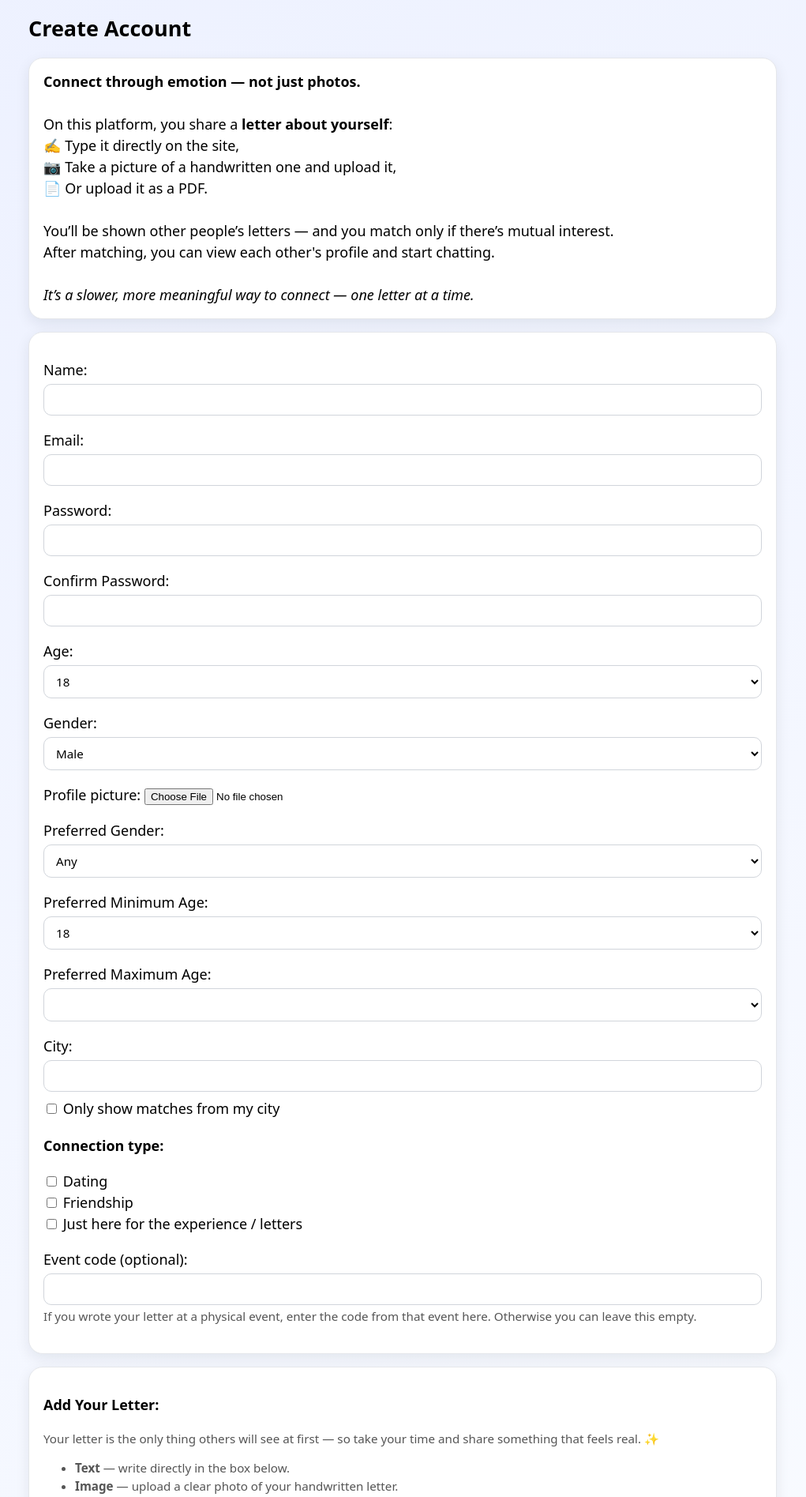
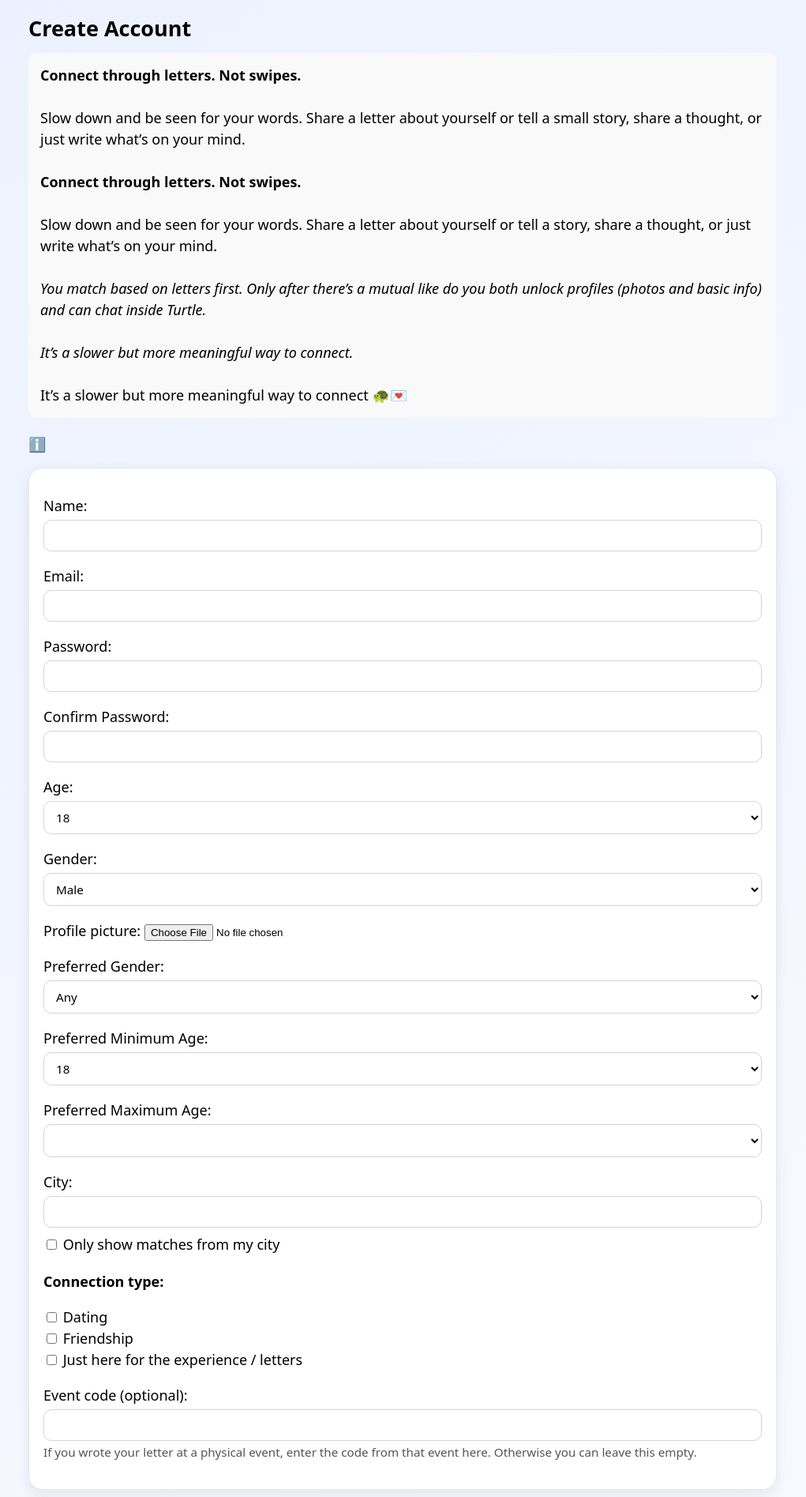
Before and after one commit to thisisalik/my-django-website, a Django app: page /register/ in a window 1280 px wide. Shown: the top 1895 px of the page at 79% size, without its empty margins (130-1151 px from the left). Run offline with Django 5.2, Linux system fonts and the light colour scheme; data that the repository does not hold is empty; some libraries are stand-ins or nearby versions.

Commit message:
changing design

```diff
--- a/core/templates/register.html
+++ b/core/templates/register.html
@@ -59,16 +59,11 @@ form textarea {
 {# We intentionally DO NOT render Django messages here to avoid old green success banners #}
 {# (No messages loop) #}
 
-<div class="t-card">
-  <strong>Connect through emotion — not just photos.</strong><br><br>
-  On this platform, you share a <strong>letter about yourself</strong>:<br>
-  ✍️ Type it directly on the site,<br>
-  📷 Take a picture of a handwritten one and upload it,<br>
-  📄 Or upload it as a PDF.<br><br>
-  You’ll be shown other people’s letters — and you match only if there’s mutual interest.<br>
-  After matching, you can view each other's profile and start chatting.<br><br>
-  <em>It’s a slower, more meaningful way to connect — one letter at a time.</em>
-</div>
+<div class="box">  <strong>Connect through letters. Not swipes.</strong>
+  <br><br>  Slow down and be seen for your words. Share a letter about yourself or tell a small story, share a thought, or just write what’s on your mind.<br><br>  <strong>Connect through letters. Not swipes. </strong><br><br>  Slow down and be seen for your words. Share a letter about yourself or tell a story, share a thought, or just write what’s on your mind.<br><br>  <em>You match based on letters first. Only after there’s a mutual like do you both unlock profiles (photos and basic info) and can chat inside Turtle.    <br><br>It’s a slower but more meaningful way to connect.</em>
+<br><br>It’s a slower but more meaningful way to connect 🐢💌
+</em></div><div class="info-box" role="status" aria-live="polite">
+   <span class="info-icon" aria-hidden="true">ℹ️</span>
 
 <form method="post" enctype="multipart/form-data">
   {% csrf_token %}
```
